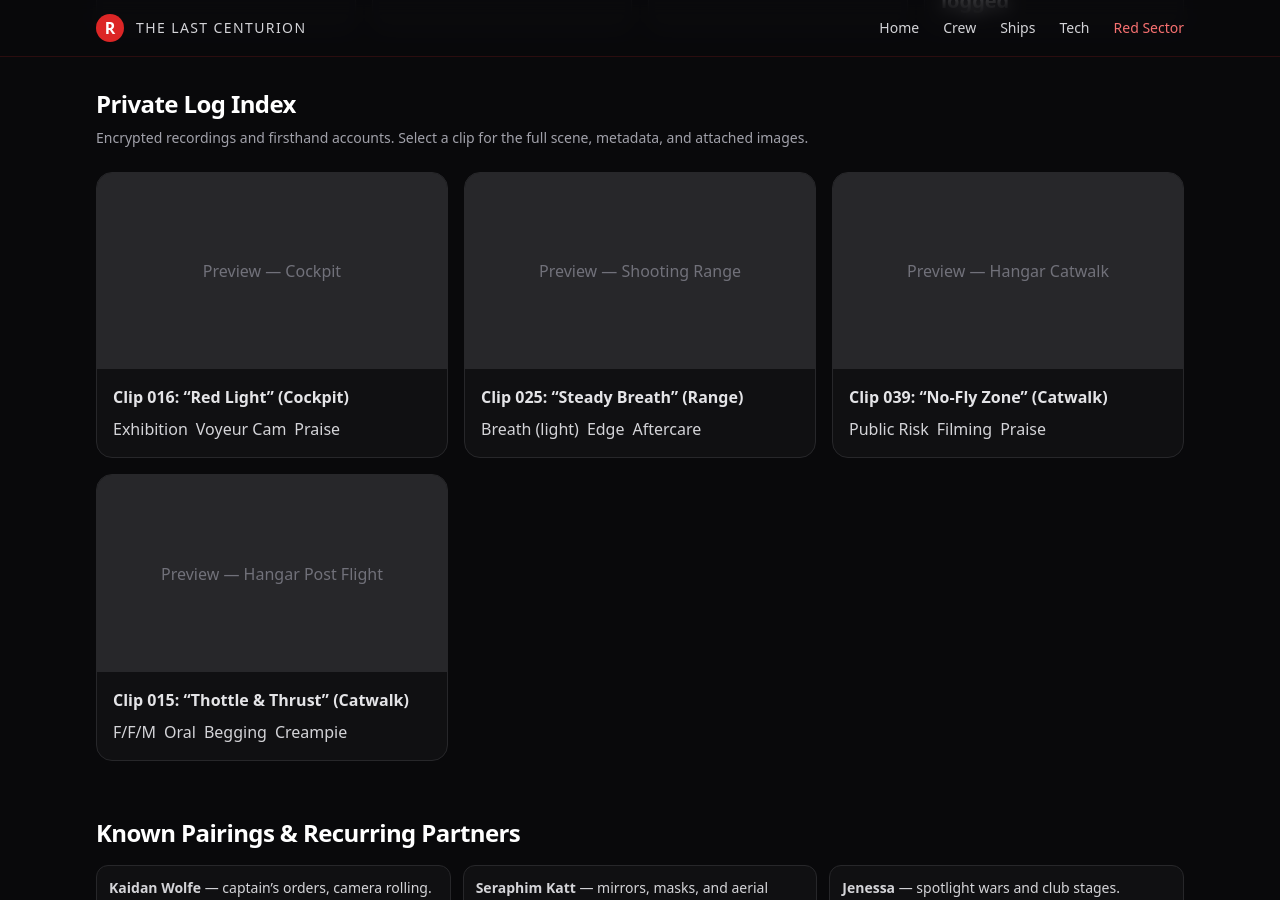
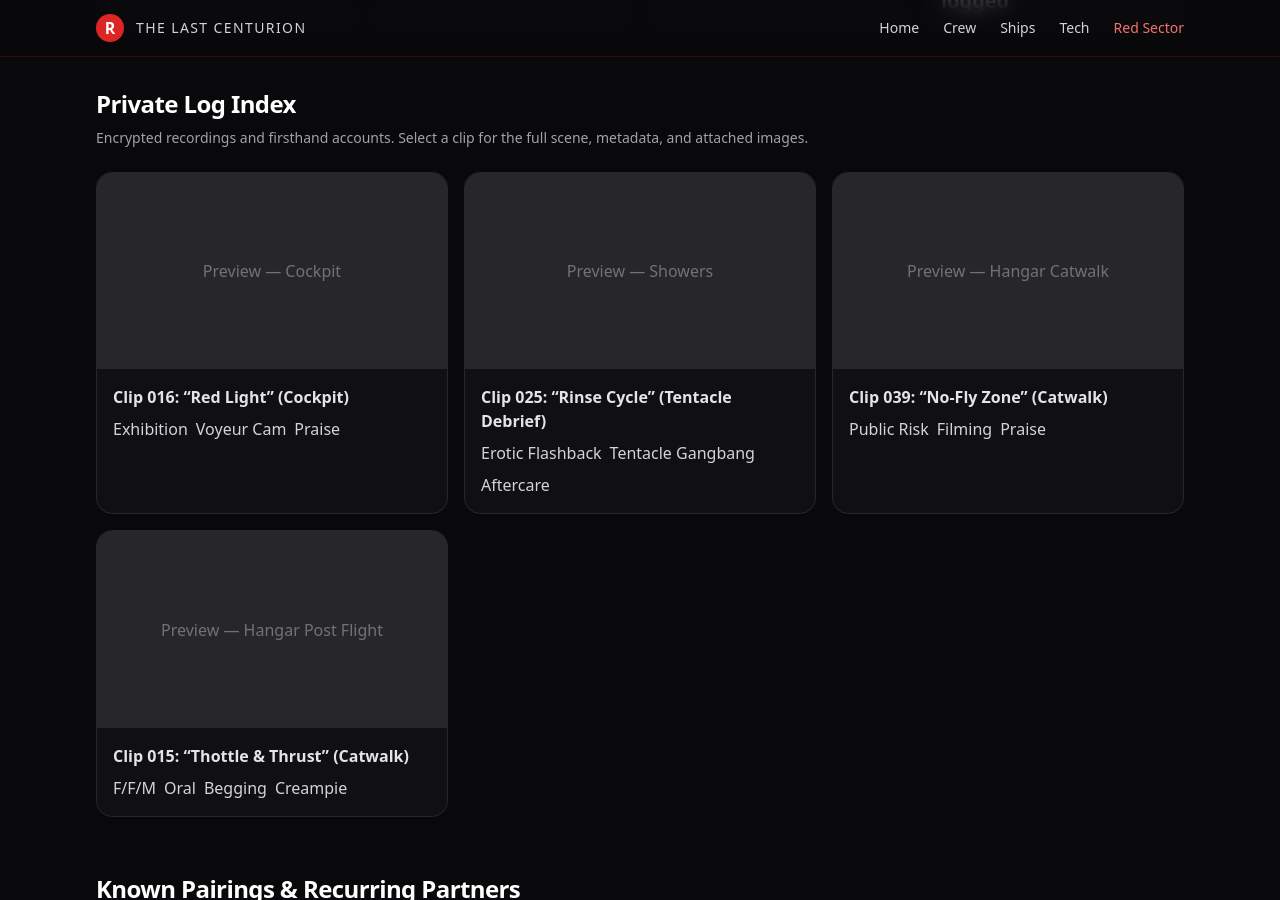
Before and after one commit to fionayyc/last-centurion, a Jekyll site: the page red-sector/logs/dash-nsfw.html, which Jekyll copies as it is, in a window 1280 px wide and 900 px high, scrolled down 909 px. Built offline with Jekyll 4.4.1, drawn with Linux system fonts in a browser that asks for light colours; nearby versions of some CDN libraries.

Commit message:
Update dash-nsfw.html

```diff
--- a/red-sector/logs/dash-nsfw.html
+++ b/red-sector/logs/dash-nsfw.html
@@ -165,14 +165,14 @@
       <!-- Clip 025 -->
       <article class="group rounded-2xl border border-zinc-800 bg-zinc-900/50 overflow-hidden">
         <!-- ===== PLACEHOLDER FOR LOG PREVIEW IMAGE ===== -->
-        <a href="#" class="block aspect-video bg-zinc-800 grid place-items-center text-zinc-500">
-          Preview — Shooting Range
+        <a href="./dash-rinse-cycle.html" class="block aspect-video bg-zinc-800 grid place-items-center text-zinc-500">
+          Preview — Showers
         </a>
         <div class="p-4">
-          <h3 class="font-semibold">Clip 025: “Steady Breath” (Range)</h3>
+          <h3 class="font-semibold">Clip 025: “Rinse Cycle” (Tentacle Debrief)</h3>
           <div class="mt-2 flex flex-wrap gap-2">
-            <span class="tag border-zinc-700 text-zinc-300">Breath (light)</span>
-            <span class="tag border-zinc-700 text-zinc-300">Edge</span>
+            <span class="tag border-zinc-700 text-zinc-300">Erotic Flashback</span>
+            <span class="tag border-zinc-700 text-zinc-300">Tentacle Gangbang</span>
             <span class="tag border-zinc-700 text-zinc-300">Aftercare</span>
           </div>
         </div>
```
